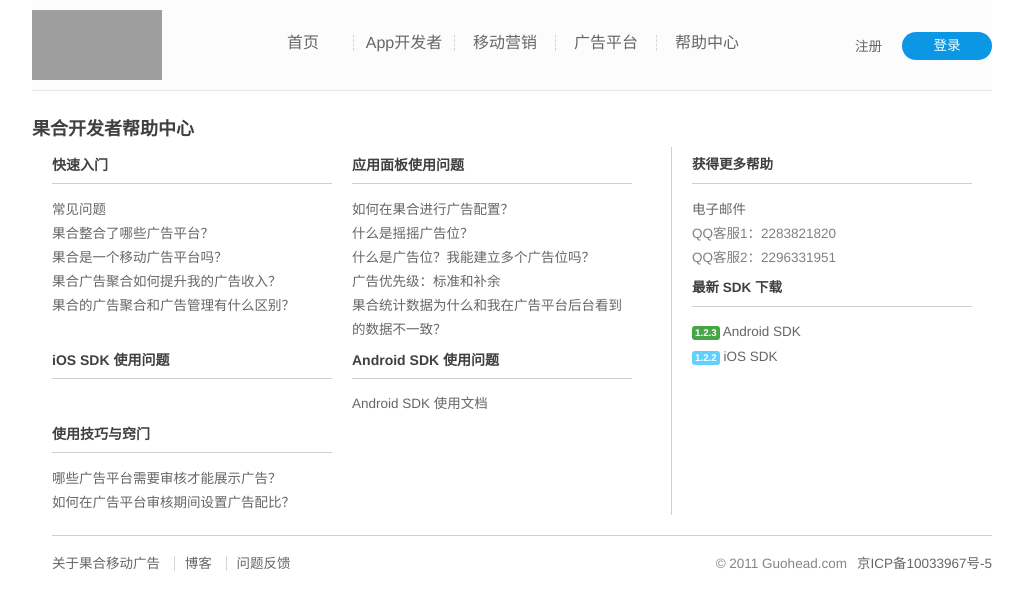
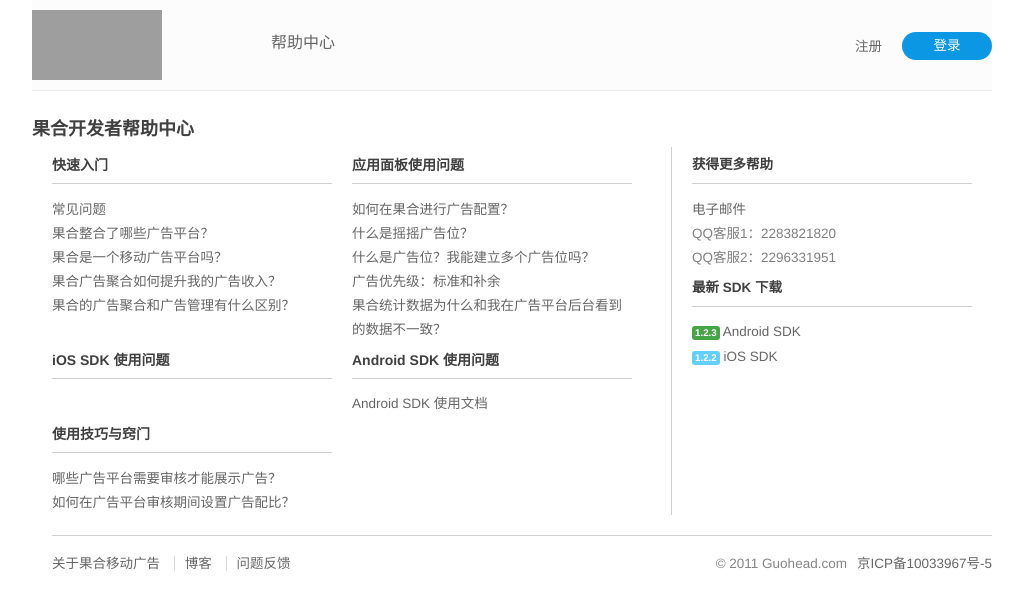
Before and after one commit to guohe/guohe-help, a Jekyll site: the page built from index.html, in a window 1280 px wide, cut to the strip 0-610 px from the top of the page. Shown: the whole strip, without its empty margins (118-1141 px from the left). Built offline with Jekyll 4.4.1, drawn with Linux system fonts in a browser that asks for light colours; nearby versions of some CDN libraries; Markdown is read by kramdown in place of the engine named in the settings; grey boxes are pictures that could not be loaded.

Commit message:
cleaned up header nav

```diff
--- a/_includes/header.html
+++ b/_includes/header.html
@@ -2,11 +2,7 @@
  <a href="http://guohead.com/home" class="fl"><h1 class="dsp_ilb txti_9999 mt_10">guohead.com 果合</h1></a>
  <div class="BHover clearfix ml_20 fl pr">
   <p class="nav dsp_ilb f_16 fclr_nav">
-   <a id="index1" class="noDashed toBlueLink cur"  href="http://guohead.com/home">首页</a>
-   <a id="index2" class="toBlueLink"  href="http://guohead.com/home/feature">App开发者</a>
-   <a id="index3" class="toBlueLink"  href="http://guohead.com/home/brand">移动营销</a>
-   <a id="index3" class="toBlueLink"  href="http://guohead.com/home/ad_platform">广告平台</a>
-   <a id="index3" class="toBlueLink"  href="http://help.guohead.com">帮助中心</a>
+   <a id="index3" class="noDashed toBlueLink"  href="http://help.guohead.com">帮助中心</a>
   </p>
   <div class="moveBG pa ml_15 none" style="left: 0px;"></div>
  </div>
```
